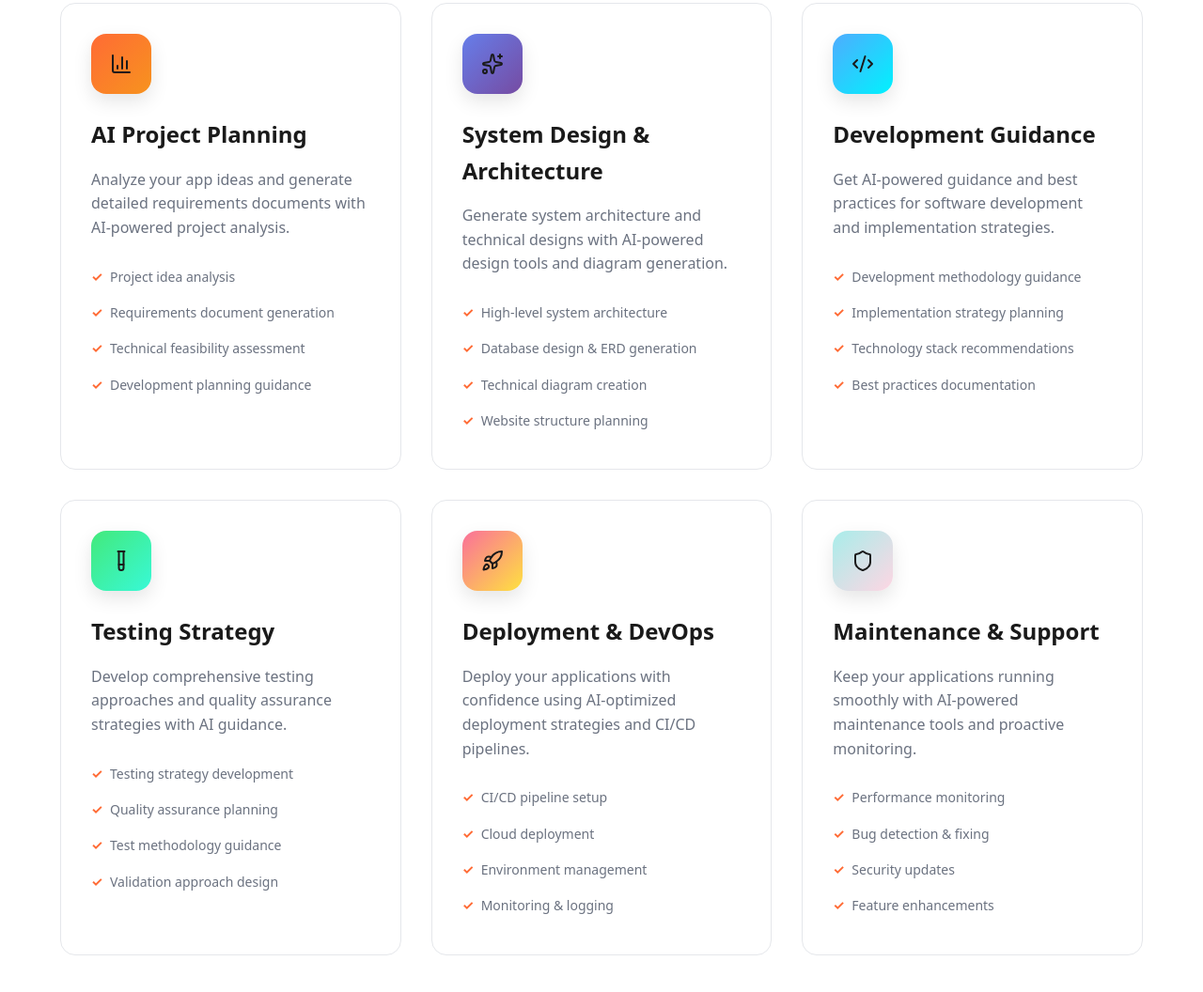
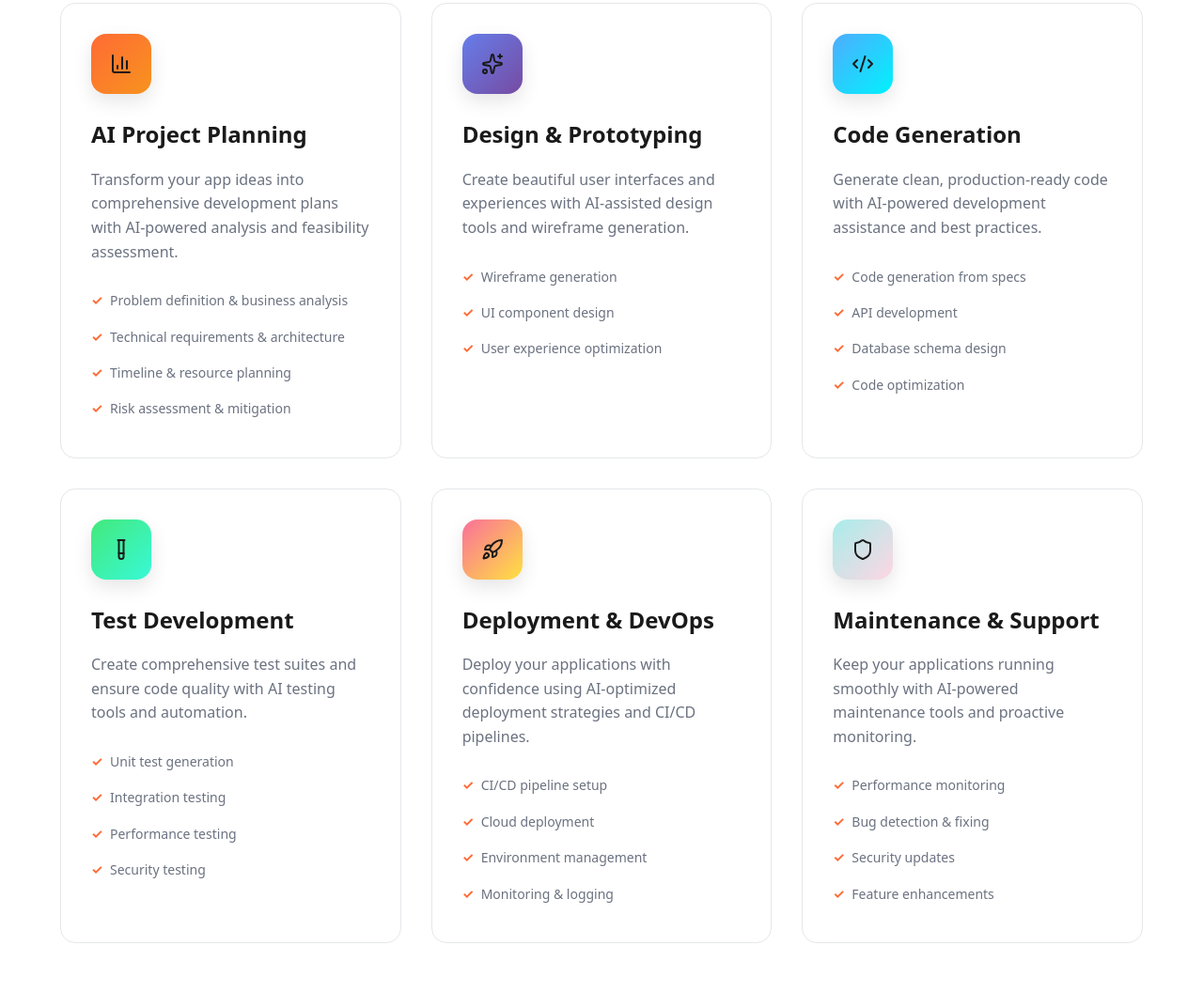
Before and after one commit to csundayivy/SDEV153, a website: page index.html in a window 1280 px wide. Shown: the part 1175-2231 px from the top of the page at 94% size. Drawn offline with nearby package versions, Linux system fonts and the light colour scheme.

Commit message:
Restored to '3115eff28711fde7b680dc566146946439966e10'
Replit-Restored-To: 3115eff28711fde7b680dc566146946439966e10

```diff
--- a/index.html
+++ b/index.html
@@ -73,12 +73,12 @@
                         <i data-lucide="bar-chart-3"></i>
                     </div>
                     <h3>AI Project Planning</h3>
-                    <p>Analyze your app ideas and generate detailed requirements documents with AI-powered project analysis.</p>
+                    <p>Transform your app ideas into comprehensive development plans with AI-powered analysis and feasibility assessment.</p>
                     <ul class="feature-list">
-                        <li>Project idea analysis</li>
-                        <li>Requirements document generation</li>
-                        <li>Technical feasibility assessment</li>
-                        <li>Development planning guidance</li>
+                        <li>Problem definition & business analysis</li>
+                        <li>Technical requirements & architecture</li>
+                        <li>Timeline & resource planning</li>
+                        <li>Risk assessment & mitigation</li>
                     </ul>
                 </div>
 
@@ -86,13 +86,12 @@
                     <div class="feature-icon design">
                         <i data-lucide="sparkles"></i>
                     </div>
-                    <h3>System Design & Architecture</h3>
-                    <p>Generate system architecture and technical designs with AI-powered design tools and diagram generation.</p>
+                    <h3>Design & Prototyping</h3>
+                    <p>Create beautiful user interfaces and experiences with AI-assisted design tools and wireframe generation.</p>
                     <ul class="feature-list">
-                        <li>High-level system architecture</li>
-                        <li>Database design & ERD generation</li>
-                        <li>Technical diagram creation</li>
-                        <li>Website structure planning</li>
+                        <li>Wireframe generation</li>
+                        <li>UI component design</li>
+                        <li>User experience optimization</li>
                     </ul>
                 </div>
 
@@ -100,13 +99,13 @@
                     <div class="feature-icon development">
                         <i data-lucide="code-2"></i>
                     </div>
-                    <h3>Development Guidance</h3>
-                    <p>Get AI-powered guidance and best practices for software development and implementation strategies.</p>
+                    <h3>Code Generation</h3>
+                    <p>Generate clean, production-ready code with AI-powered development assistance and best practices.</p>
                     <ul class="feature-list">
-                        <li>Development methodology guidance</li>
-                        <li>Implementation strategy planning</li>
-                        <li>Technology stack recommendations</li>
-                        <li>Best practices documentation</li>
+                        <li>Code generation from specs</li>
+                        <li>API development</li>
+                        <li>Database schema design</li>
+                        <li>Code optimization</li>
                     </ul>
                 </div>
 
@@ -114,13 +113,13 @@
                     <div class="feature-icon testing">
                         <i data-lucide="test-tube"></i>
                     </div>
-                    <h3>Testing Strategy</h3>
-                    <p>Develop comprehensive testing approaches and quality assurance strategies with AI guidance.</p>
+                    <h3>Test Development</h3>
+                    <p>Create comprehensive test suites and ensure code quality with AI testing tools and automation.</p>
                     <ul class="feature-list">
-                        <li>Testing strategy development</li>
-                        <li>Quality assurance planning</li>
-                        <li>Test methodology guidance</li>
-                        <li>Validation approach design</li>
+                        <li>Unit test generation</li>
+                        <li>Integration testing</li>
+                        <li>Performance testing</li>
+                        <li>Security testing</li>
                     </ul>
                 </div>
 
```
Also changed, not shown: dashboard.html (+21 -20 lines).
